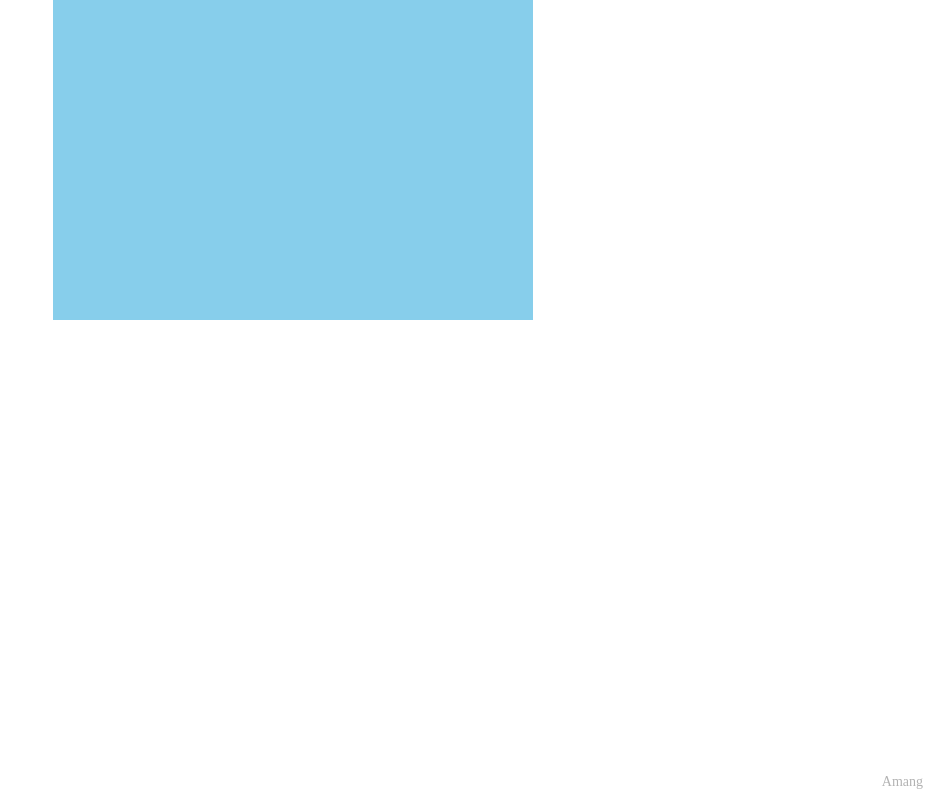
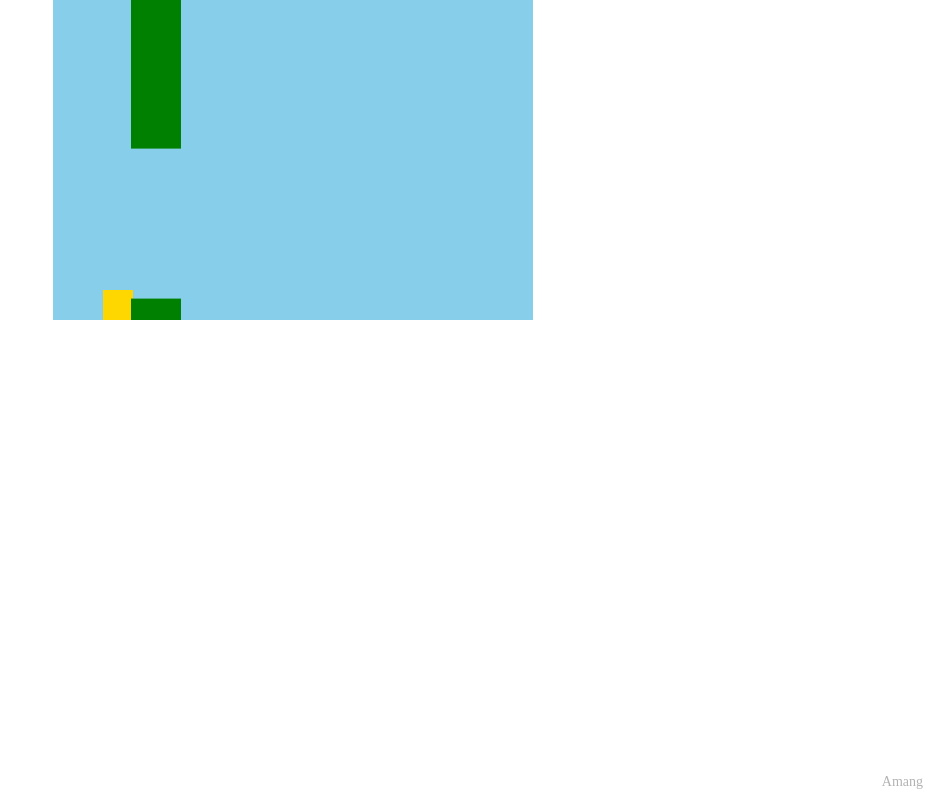
Before and after one commit to CbyurConnect/CbyurConnect.github.io, a plain HTML site: page cd.html in a window 1280 px wide. Shown: the whole page, without its empty margins (347-1280 px from the left). Drawn offline with Linux system fonts and the light colour scheme.

Commit message:
Update cd.html

```diff
--- a/cd.html
+++ b/cd.html
@@ -32,24 +32,99 @@
         const canvas = document.getElementById('flappyCanvas');
         const ctx = canvas.getContext('2d');
 
-        // Bird and pipe initialization code here
+        const bird = {
+            x: 50,
+            y: canvas.height / 2 - 15,
+            width: 30,
+            height: 30,
+            velocityY: 0,
+            gravity: 0.5,
+            jumpStrength: 10,
+        };
+
+        const pipes = [];
+        const pipeWidth = 50;
+        const pipeGap = 150;
+        let gameInterval;
+
+        document.addEventListener('keydown', function (event) {
+            if (event.code === 'Space') {
+                bird.velocityY = -bird.jumpStrength;
+            }
+        });
+
+        function drawBird() {
+            ctx.fillStyle = '#FFD700'; // Yellow color
+            ctx.fillRect(bird.x, bird.y, bird.width, bird.height);
+        }
+
+        function updateBird() {
+            bird.velocityY += bird.gravity;
+            bird.y += bird.velocityY;
+
+            if (bird.y > canvas.height - bird.height) {
+                bird.y = canvas.height - bird.height;
+                bird.velocityY = 0;
+            }
+        }
+
+        function drawPipe(pipe) {
+            ctx.fillStyle = '#008000'; // Green color
+            ctx.fillRect(pipe.x, 0, pipeWidth, pipe.height);
+            ctx.fillRect(pipe.x, pipe.height + pipeGap, pipeWidth, canvas.height - pipe.height - pipeGap);
+        }
+
+        function updatePipes() {
+            for (let i = pipes.length - 1; i >= 0; i--) {
+                pipes[i].x -= 2;
+
+                if (pipes[i].x + pipeWidth < 0) {
+                    pipes.splice(i, 1);
+                }
+
+                // Check for collision with pipes
+                if (
+                    bird.x < pipes[i].x + pipeWidth &&
+                    bird.x + bird.width > pipes[i].x &&
+                    (bird.y < pipes[i].height || bird.y + bird.height > pipes[i].height + pipeGap)
+                ) {
+                    clearInterval(gameInterval);
+                    alert('Game Over! Refresh the page to play again.');
+                }
+            }
+
+            // Add new pipes periodically
+            if (Math.random() < 0.02) {
+                const pipeHeight = Math.random() * (canvas.height - pipeGap);
+                pipes.push({ x: canvas.width, height: pipeHeight });
+            }
+        }
+
+        function clearCanvas() {
+            ctx.clearRect(0, 0, canvas.width, canvas.height);
+        }
 
         function draw() {
-            // Drawing code here
+            clearCanvas();
+            drawBird();
+
+            for (const pipe of pipes) {
+                drawPipe(pipe);
+            }
         }
 
         function update() {
-            // Update code here
+            updateBird();
+            updatePipes();
         }
 
         function gameLoop() {
             update();
             draw();
-            requestAnimationFrame(gameLoop);
         }
 
         // Start the game loop
-        gameLoop();
+        gameInterval = setInterval(gameLoop, 16); // Run the game loop approximately every 16 milliseconds
     </script>
 </body>
 </html>
```
